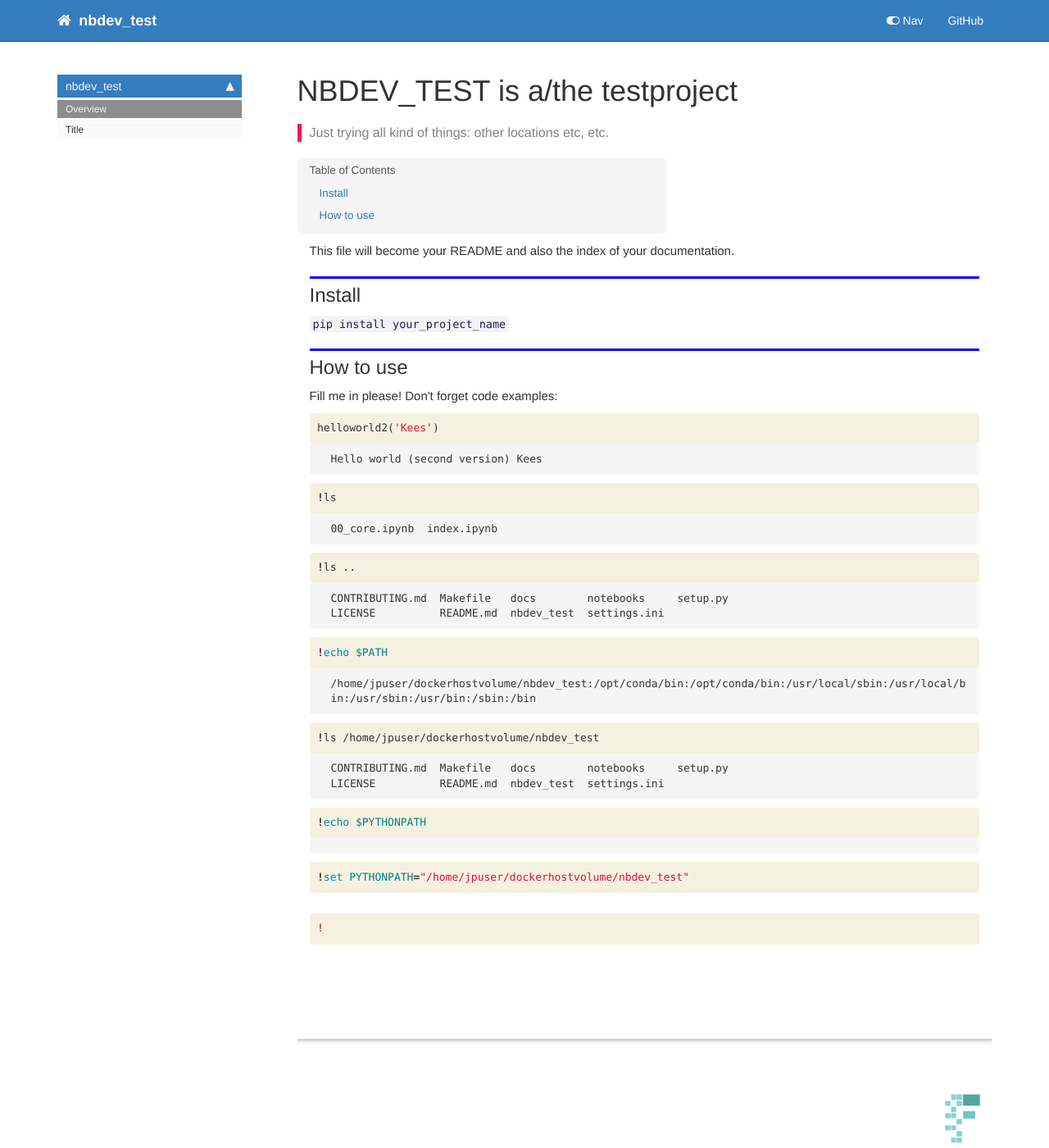
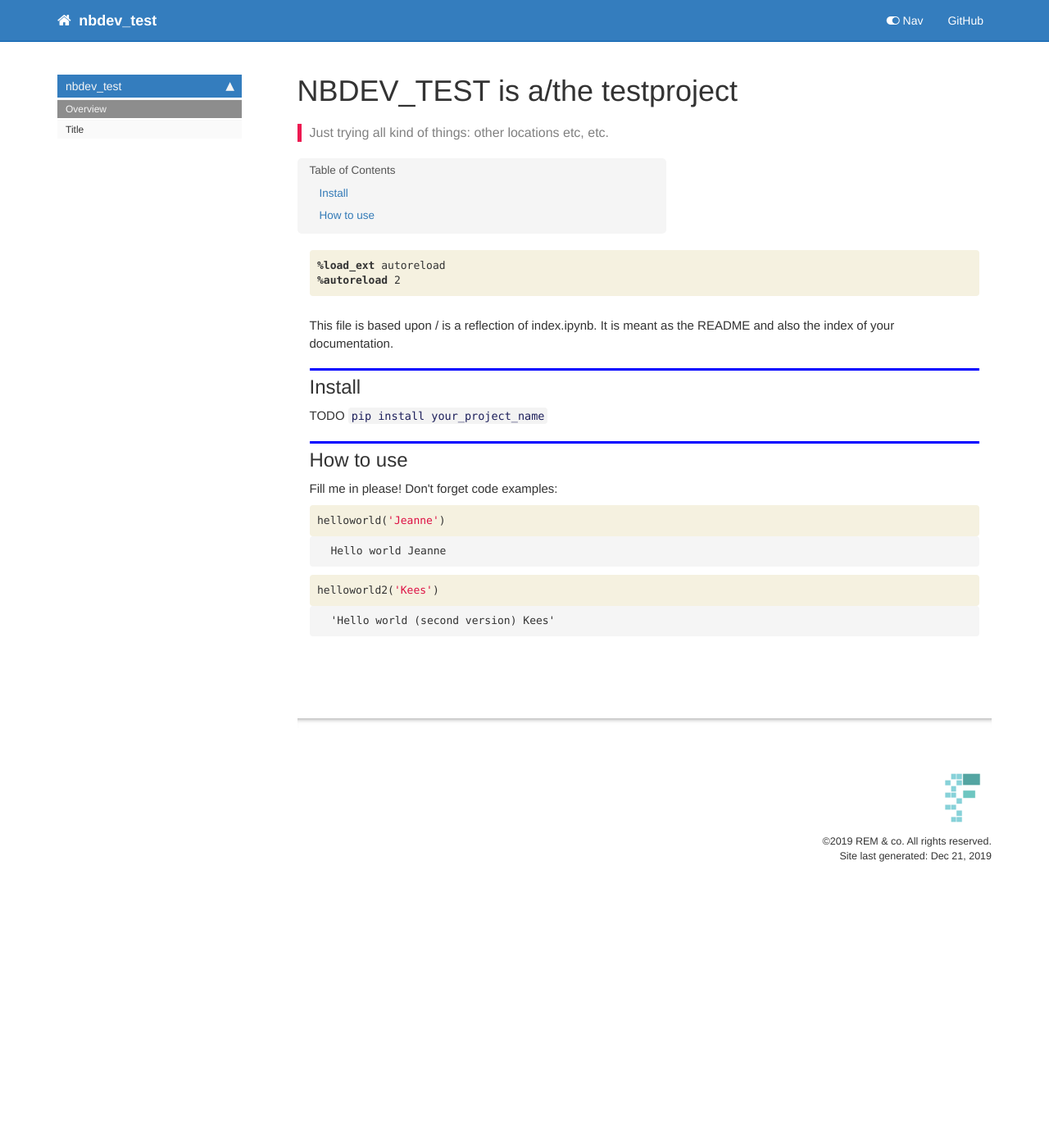
Before and after one commit to remcovdh/nbdev_test, a Jekyll site: the page built from docs/index.html, in a window 1280 px wide and 1400 px high. Shown: the whole window at 82% size. Built offline with Jekyll 4.4.1, drawn with Linux system fonts in a browser that asks for light colours; nearby versions of some CDN libraries; comment, search, counter and statistics services are not loaded.

Commit message:
Didn build docs again. After that a new push was needed to reflect the changes

```diff
--- a/docs/index.html
+++ b/docs/index.html
@@ -21,9 +21,23 @@ summary: "Just trying all kind of things: other locations etc, etc."
 <div class="cell border-box-sizing code_cell rendered">
 
 </div>
+<div class="cell border-box-sizing code_cell rendered">
+<div class="input">
+
+<div class="inner_cell">
+    <div class="input_area">
+<div class=" highlight hl-ipython3"><pre><span></span><span class="o">%</span><span class="k">load_ext</span> autoreload
+<span class="o">%</span><span class="k">autoreload</span> 2
+</pre></div>
+
+    </div>
+</div>
+</div>
+
+</div>
 <div class="cell border-box-sizing text_cell rendered"><div class="inner_cell">
 <div class="text_cell_render border-box-sizing rendered_html">
-<p>This file will become your README and also the index of your documentation.</p>
+<p>This file is based upon / is a reflection of index.ipynb. It is meant as the README and also the index of your documentation.</p>
 
 </div>
 </div>
@@ -36,7 +50,7 @@ summary: "Just trying all kind of things: other locations etc, etc."
 </div>
 <div class="cell border-box-sizing text_cell rendered"><div class="inner_cell">
 <div class="text_cell_render border-box-sizing rendered_html">
-<p><code>pip install your_project_name</code></p>
+<p>TODO <code>pip install your_project_name</code></p>
 
 </div>
 </div>
@@ -59,7 +73,7 @@ summary: "Just trying all kind of things: other locations etc, etc."
 
 <div class="inner_cell">
     <div class="input_area">
-<div class=" highlight hl-ipython3"><pre><span></span><span class="n">helloworld2</span><span class="p">(</span><span class="s1">&#39;Kees&#39;</span><span class="p">)</span>
+<div class=" highlight hl-ipython3"><pre><span></span><span class="n">helloworld</span><span class="p">(</span><span class="s1">&#39;Jeanne&#39;</span><span class="p">)</span>
 </pre></div>
 
     </div>
@@ -72,7 +86,7 @@ summary: "Just trying all kind of things: other locations etc, etc."
 <div class="output_area">
 
 <div class="output_subarea output_stream output_stdout output_text">
-<pre>Hello world (second version) Kees
+<pre>Hello world Jeanne
 </pre>
 </div>
 </div>
@@ -86,7 +100,7 @@ summary: "Just trying all kind of things: other locations etc, etc."
 
 <div class="inner_cell">
     <div class="input_area">
-<div class=" highlight hl-ipython3"><pre><span></span><span class="o">!</span>ls
+<div class=" highlight hl-ipython3"><pre><span></span><span class="n">helloworld2</span><span class="p">(</span><span class="s1">&#39;Kees&#39;</span><span class="p">)</span>
 </pre></div>
 
     </div>
@@ -98,150 +112,16 @@ summary: "Just trying all kind of things: other locations etc, etc."
 
 <div class="output_area">
 
-<div class="output_subarea output_stream output_stdout output_text">
-<pre>00_core.ipynb  index.ipynb
-</pre>
+
+
+<div class="output_text output_subarea output_execute_result">
+<pre>&#39;Hello world (second version) Kees&#39;</pre>
 </div>
+
 </div>
 
 </div>
 </div>
 
 </div>
-<div class="cell border-box-sizing code_cell rendered">
-<div class="input">
-
-<div class="inner_cell">
-    <div class="input_area">
-<div class=" highlight hl-ipython3"><pre><span></span><span class="o">!</span>ls ..
-</pre></div>
-
-    </div>
 </div>
-</div>
-
-<div class="output_wrapper">
-<div class="output">
-
-<div class="output_area">
-
-<div class="output_subarea output_stream output_stdout output_text">
-<pre>CONTRIBUTING.md  Makefile   docs	notebooks     setup.py
-LICENSE		 README.md  nbdev_test	settings.ini
-</pre>
-</div>
-</div>
-
-</div>
-</div>
-
-</div>
-<div class="cell border-box-sizing code_cell rendered">
-<div class="input">
-
-<div class="inner_cell">
-    <div class="input_area">
-<div class=" highlight hl-ipython3"><pre><span></span><span class="o">!</span><span class="nb">echo</span> <span class="nv">$PATH</span>
-</pre></div>
-
-    </div>
-</div>
-</div>
-
-<div class="output_wrapper">
-<div class="output">
-
-<div class="output_area">
-
-<div class="output_subarea output_stream output_stdout output_text">
-<pre>/home/jpuser/dockerhostvolume/nbdev_test:/opt/conda/bin:/opt/conda/bin:/usr/local/sbin:/usr/local/bin:/usr/sbin:/usr/bin:/sbin:/bin
-</pre>
-</div>
-</div>
-
-</div>
-</div>
-
-</div>
-<div class="cell border-box-sizing code_cell rendered">
-<div class="input">
-
-<div class="inner_cell">
-    <div class="input_area">
-<div class=" highlight hl-ipython3"><pre><span></span><span class="o">!</span>ls /home/jpuser/dockerhostvolume/nbdev_test
-</pre></div>
-
-    </div>
-</div>
-</div>
-
-<div class="output_wrapper">
-<div class="output">
-
-<div class="output_area">
-
-<div class="output_subarea output_stream output_stdout output_text">
-<pre>CONTRIBUTING.md  Makefile   docs	notebooks     setup.py
-LICENSE		 README.md  nbdev_test	settings.ini
-</pre>
-</div>
-</div>
-
-</div>
-</div>
-
-</div>
-<div class="cell border-box-sizing code_cell rendered">
-<div class="input">
-
-<div class="inner_cell">
-    <div class="input_area">
-<div class=" highlight hl-ipython3"><pre><span></span><span class="o">!</span><span class="nb">echo</span> <span class="nv">$PYTHONPATH</span>
-</pre></div>
-
-    </div>
-</div>
-</div>
-
-<div class="output_wrapper">
-<div class="output">
-
-<div class="output_area">
-
-<div class="output_subarea output_stream output_stdout output_text">
-<pre>
-</pre>
-</div>
-</div>
-
-</div>
-</div>
-
-</div>
-<div class="cell border-box-sizing code_cell rendered">
-<div class="input">
-
-<div class="inner_cell">
-    <div class="input_area">
-<div class=" highlight hl-ipython3"><pre><span></span><span class="o">!</span><span class="nb">set</span> <span class="nv">PYTHONPATH</span><span class="o">=</span><span class="s2">&quot;/home/jpuser/dockerhostvolume/nbdev_test&quot;</span>
-</pre></div>
-
-    </div>
-</div>
-</div>
-
-</div>
-<div class="cell border-box-sizing code_cell rendered">
-<div class="input">
-
-<div class="inner_cell">
-    <div class="input_area">
-<div class=" highlight hl-ipython3"><pre><span></span><span class="err">!</span>
-</pre></div>
-
-    </div>
-</div>
-</div>
-
-</div>
-</div>
```
Also changed, not shown: docs/core.html (+95 -26 lines), README.md.
